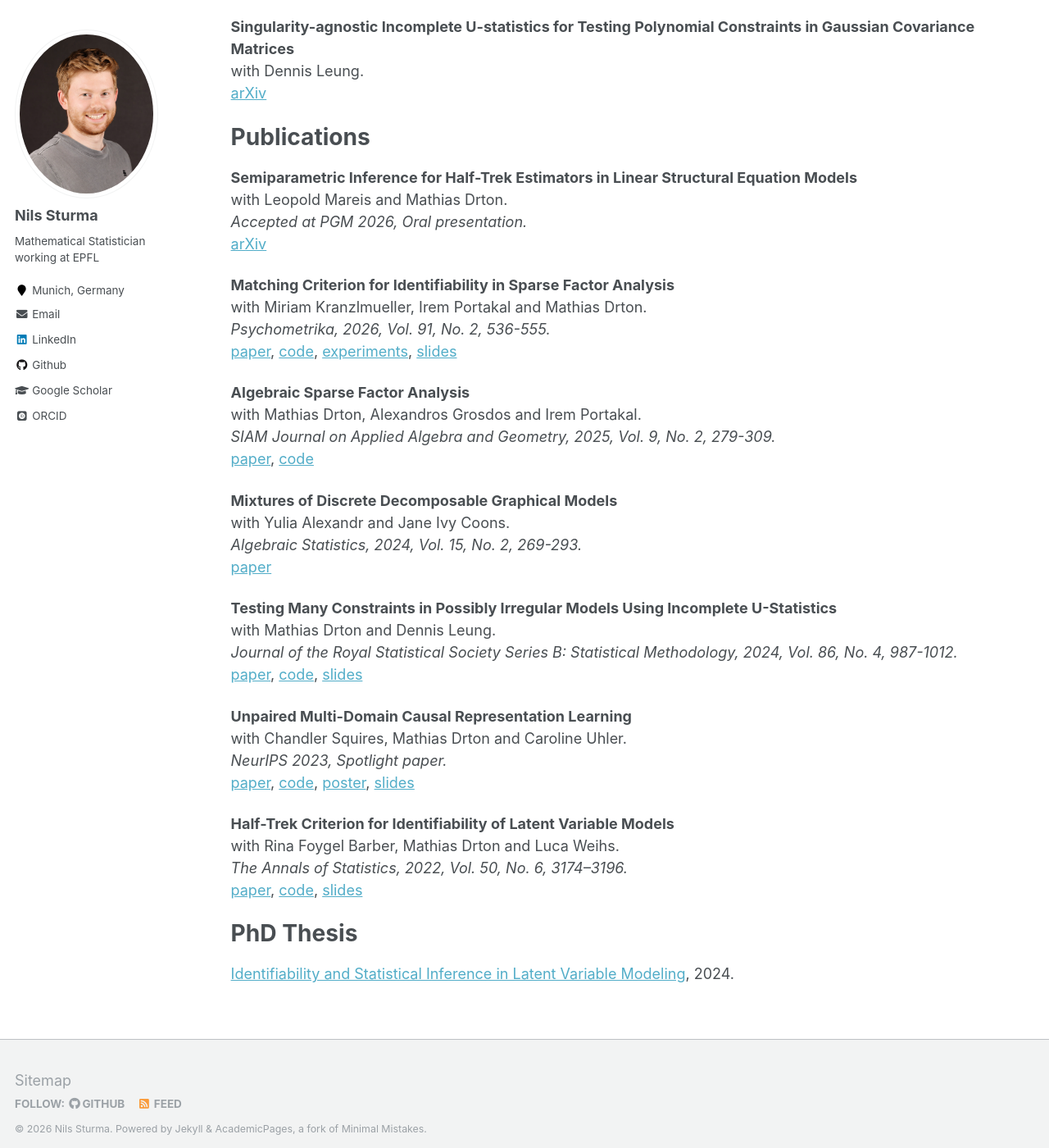
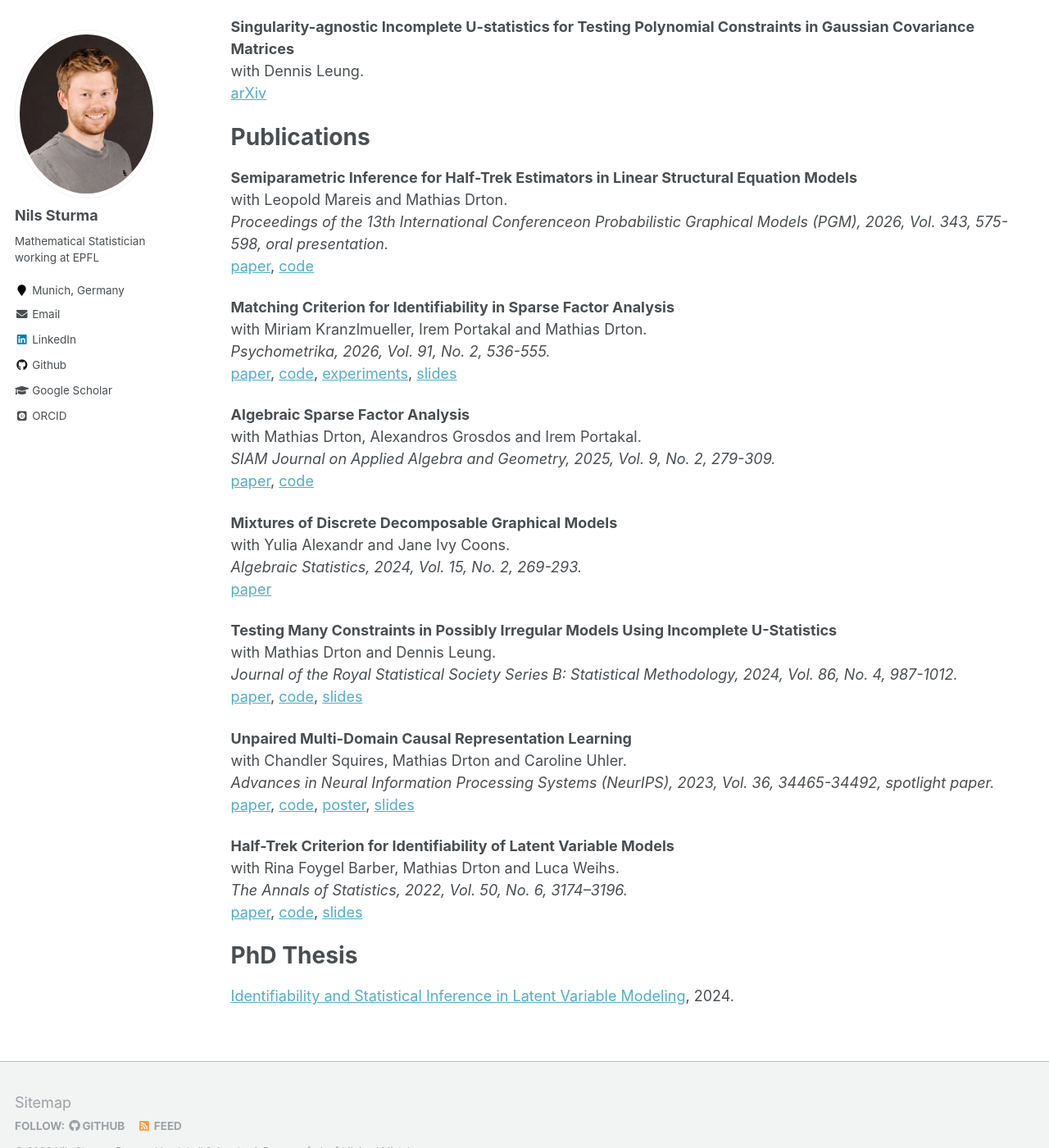
Before and after one commit to NilsSturma/nilssturma.github.io, a Jekyll site: the page built from _pages/publications.md, in a window 1280 px wide and 1400 px high, scrolled down 582 px. Shown: the whole window at 82% size. Built offline with Jekyll 4.4.1, drawn with Linux system fonts in a browser that asks for light colours; some web fonts are replaced.

Commit message:
added PGM publication

```diff
--- a/_pages/publications.md
+++ b/_pages/publications.md
@@ -42,8 +42,8 @@ with Dennis Leung. \
 
 **Semiparametric Inference for Half-Trek Estimators in Linear Structural Equation Models** \
 with Leopold Mareis and Mathias Drton. \
-*Accepted at PGM 2026, Oral presentation.* \
-[arXiv](https://arxiv.org/abs/2606.26931)
+*Proceedings of the 13th International Conferenceon Probabilistic Graphical Models (PGM), 2026, Vol. 343, 575-598, oral presentation.* \
+[paper](https://proceedings.mlr.press/v343/mareis26a.html), [code](https://zenodo.org/records/21649509)
 
 **Matching Criterion for Identifiability in Sparse Factor Analysis** \
 with Miriam Kranzlmueller, Irem Portakal and Mathias Drton. \
@@ -67,7 +67,7 @@ with Mathias Drton and Dennis Leung. \
 
 **Unpaired Multi-Domain Causal Representation Learning** \
 with Chandler Squires, Mathias Drton and Caroline Uhler. \
-*NeurIPS 2023, Spotlight paper.* \
+*Advances in Neural Information Processing Systems (NeurIPS), 2023, Vol. 36, 34465-34492, spotlight paper.* \
 [paper](https://papers.nips.cc/paper_files/paper/2023/hash/6c8985579293e0209bdaa4f21bb1d237-Abstract-Conference.html), [code](https://github.com/NilsSturma/multi-domain-crl), [poster](https://nilssturma.github.io/files/multi_domain_crl.pdf), [slides](https://nilssturma.github.io/files/presentation_Tuebingen.pdf)
 
 **Half-Trek Criterion for Identifiability of Latent Variable Models** \
```
Also changed, not shown: _pages/about.md (+1 -1 lines), 1 other file.
